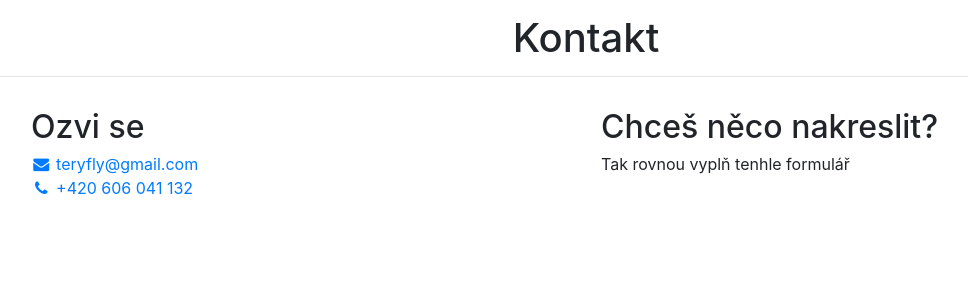
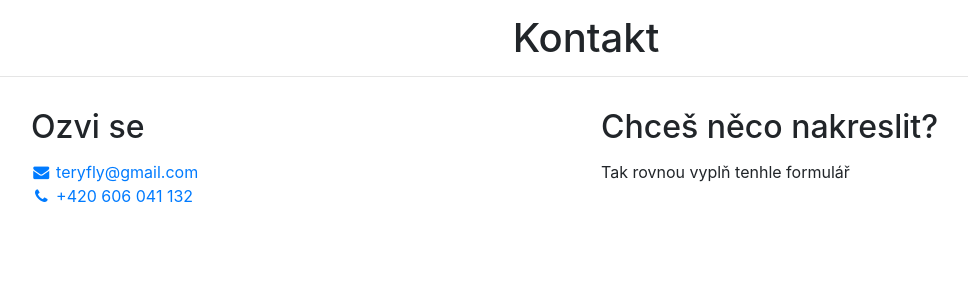
Before and after one commit to just-paja/malickosti-v-akvarelkach, a Django app: a page that uses web/templates/contact.html in a window 1280 px wide. Shown: the part 56-356 px from the top of the page, without its empty margins (54-1022 px from the left). Run offline with Django 3.2, Linux system fonts and the light colour scheme; some libraries are stand-ins or nearby versions.

Commit message:
Adjust contact page margins

```diff
--- a/web/templates/contact.html
+++ b/web/templates/contact.html
@@ -10,8 +10,8 @@
   <div class="container py-3">
     <div class="row">
       <main class="col-md-6">
-        <h2>Ozvi se</h2>
-        <address>
+        <h2 class="mb-3">Ozvi se</h2>
+        <address class="mb-3">
           <a href="mailto:teryfly@gmail.com">
             <span class="fa fa-fw fa-envelope"></span>
             teryfly@gmail.com
@@ -25,7 +25,7 @@
       </main>
 
       <aside class="col-md-6">
-        <h2>Chceš něco nakreslit?</h2>
+        <h2 class="mb-3">Chceš něco nakreslit?</h2>
         <p>Tak rovnou vyplň tenhle formulář</p>
       </aside>
     </div>
```
